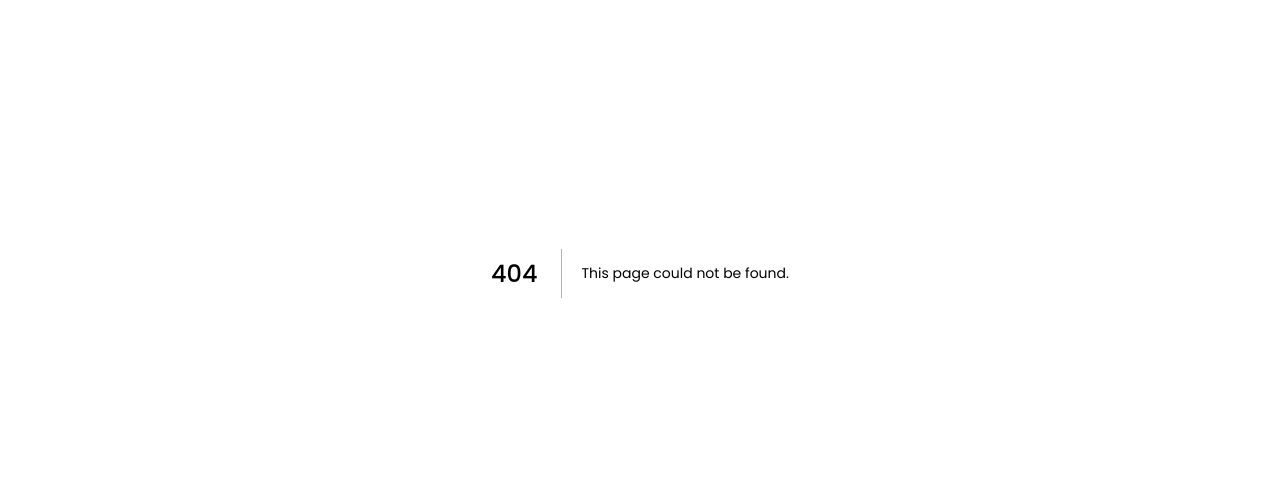
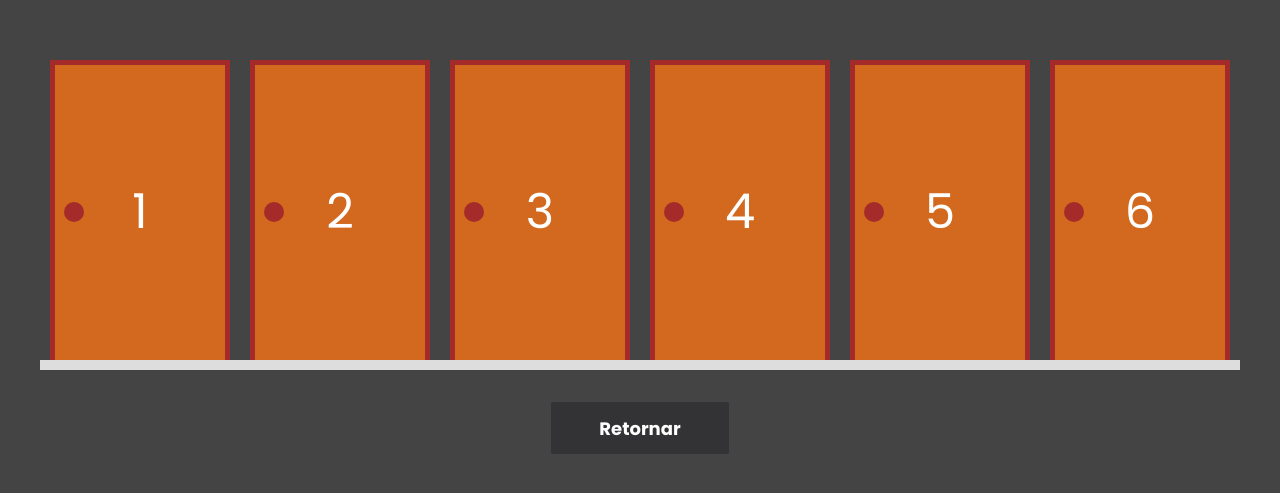
Before and after one commit to wagnnermorais/Next-React-Full-Course, a Next.js app in the folder projects/01 - Porta Premiada/doors/: page /game in a window 1280 px wide. Before the commit this address had no page. Shown: the part 127-620 px from the top of the page. Built offline with nearby package versions, Linux system fonts and the light colour scheme.

Commit message:
feat: creating game page

```diff
--- /dev/null
+++ b/projects/01 - Porta Premiada/doors/src/pages/game.tsx
@@ -0,0 +1,40 @@
+import { useState } from "react";
+import { useChangeHighlight } from "../hooks/useChangeHighlight";
+import { useCreateDoors } from "../hooks/useCreateDoors";
+import Head from "next/head";
+import Door from "../components/Door";
+import Link from "next/link";
+import styles from "../styles/Game.module.css";
+
+export default function Game() {
+  const [doors, setDoors] = useState(useCreateDoors(6, 2));
+
+  return (
+    <>
+      <Head>
+        <title>Lucky Door</title>
+        <meta name="description" content="Generated by create next app" />
+        <meta name="viewport" content="width=device-width, initial-scale=1" />
+        <link rel="icon" href="/favicon.ico" />
+      </Head>
+      <div className={styles.container}>
+        <div className={styles.doorContainer}>
+          {doors.map((door) => (
+            <Door
+              key={door.doorNumber}
+              value={door}
+              onChange={(newDoor) => {
+                setDoors(useChangeHighlight(doors, newDoor));
+              }}
+            />
+          ))}
+        </div>
+        <div className={styles.buttonBox}>
+          <Link href={"/"}>
+            <button>Retornar</button>
+          </Link>
+        </div>
+      </div>
+    </>
+  );
+}
```
